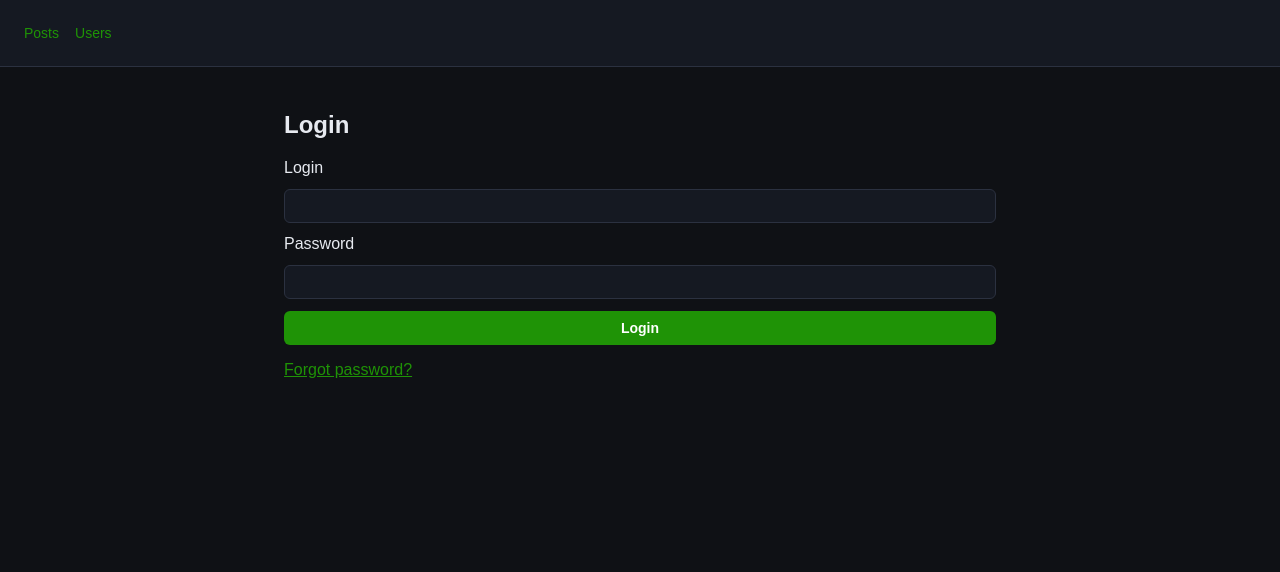
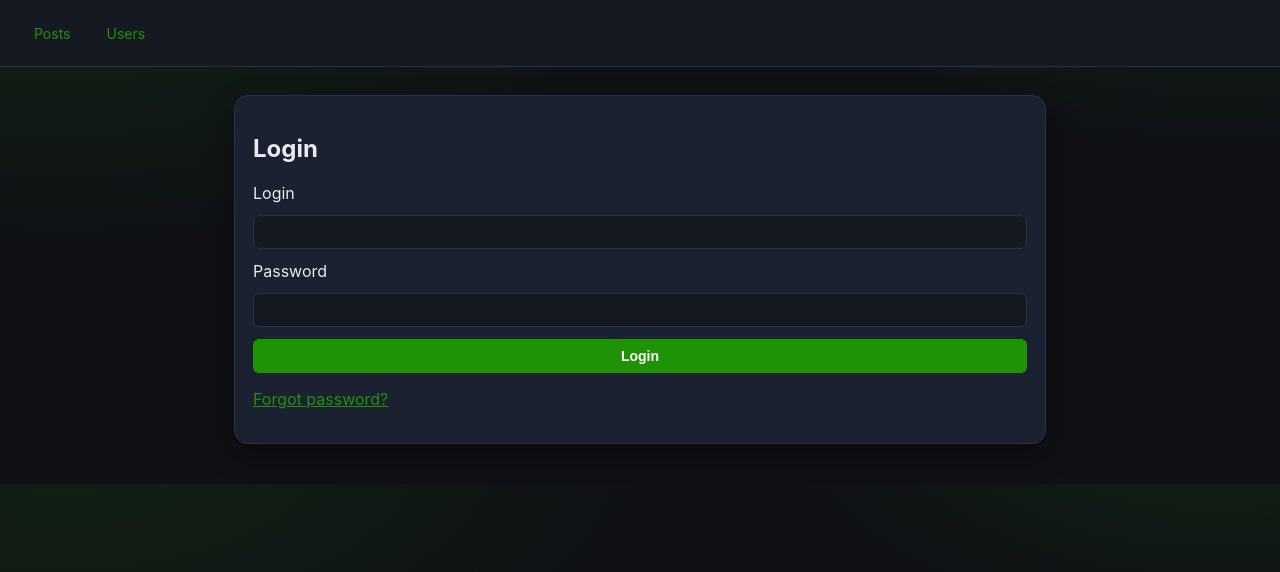
Before and after one commit to Monstrik/fastendpoints-demo, a Next.js app in the folder frontend/: page /login in a window 1280 px wide. Shown: the top 572 px of the page. Built offline with nearby package versions, Linux system fonts and the light colour scheme; no server answers.

Commit message:
feat(styles): enhance global styles with new color variables and improved layout

```diff
--- a/frontend/app/globals.css
+++ b/frontend/app/globals.css
@@ -8,7 +8,10 @@
   --text: #e7eaf0;
   --muted-border: #2b3140;
   --surface: #151922;
+  --surface-elevated: #1b2130;
   --link: #1f9306;
+  --accent-soft: rgba(31, 147, 6, 0.14);
+  --shadow-soft: 0 12px 30px rgba(0, 0, 0, 0.32);
 }
 
 .light {
@@ -16,7 +19,10 @@
   --text: #111827;
   --muted-border: #d1d5db;
   --surface: #f8fafc;
+  --surface-elevated: #ffffff;
   --link: #1f9306;
+  --accent-soft: rgba(31, 147, 6, 0.08);
+  --shadow-soft: 0 12px 30px rgba(15, 23, 42, 0.12);
 }
 
 * {
@@ -27,8 +33,11 @@ html,
 body {
   margin: 0;
   padding: 0;
-  font-family: Arial, sans-serif;
-  background: var(--bg);
+  font-family: Inter, ui-sans-serif, system-ui, -apple-system, "Segoe UI", Roboto, Arial, sans-serif;
+  background:
+    radial-gradient(1200px 600px at 5% -10%, var(--accent-soft), transparent 50%),
+    radial-gradient(1000px 500px at 95% -15%, var(--accent-soft), transparent 45%),
+    var(--bg);
   color: var(--text);
 }
 
@@ -45,6 +54,10 @@ header {
   align-items: flex-start;
   border-bottom: 1px solid var(--muted-border);
   background: var(--surface);
+  position: sticky;
+  top: 0;
+  z-index: 40;
+  backdrop-filter: saturate(1.2) blur(8px);
 }
 
 .nav-menu {
@@ -80,12 +93,15 @@ header {
   color: var(--link);
   text-decoration: none;
   font-size: 14px;
-  transition: opacity 0.2s ease;
+  border-radius: 8px;
+  padding: 6px 10px;
+  transition: opacity 0.2s ease, background 0.2s ease;
 }
 
 .nav-links a:hover {
-  opacity: 0.8;
-  text-decoration: underline;
+  opacity: 0.95;
+  text-decoration: none;
+  background: var(--accent-soft);
 }
 
 .user-menu-container {
@@ -105,6 +121,7 @@ header {
   transition: all 0.2s ease;
   padding: 0;
   font-size: 20px;
+  box-shadow: var(--shadow-soft);
 }
 
 .user-icon-button:hover {
@@ -121,7 +138,7 @@ header {
   border-radius: 6px;
   min-width: 220px;
   margin-top: 8px;
-  box-shadow: 0 4px 12px rgba(0, 0, 0, 0.15);
+  box-shadow: var(--shadow-soft);
   z-index: 1000;
   animation: slideDown 0.2s ease;
 }
@@ -214,9 +231,17 @@ header {
 }
 
 main {
-  max-width: 760px;
+  max-width: 860px;
   margin: 0 auto;
-  padding: 24px;
+  padding: 28px 24px 40px;
+}
+
+main > * {
+  background: var(--surface-elevated);
+  border: 1px solid var(--muted-border);
+  border-radius: 14px;
+  box-shadow: var(--shadow-soft);
+  padding: 18px;
 }
 
 form {
@@ -234,6 +259,14 @@ button {
   border-radius: 6px;
   background: var(--surface);
   color: var(--text);
+}
+
+input:focus,
+select:focus,
+textarea:focus,
+button:focus-visible {
+  outline: 2px solid var(--link);
+  outline-offset: 2px;
 }
 
 button:not(.theme-switch):not(.reaction-button) {
@@ -333,11 +366,13 @@ td {
   border: 1px solid var(--muted-border);
   border-radius: 12px;
   padding: 16px;
-  transition: border-color 0.15s ease;
+  transition: border-color 0.15s ease, transform 0.15s ease, box-shadow 0.15s ease;
+  box-shadow: var(--shadow-soft);
 }
 
 .post-card:hover {
   border-color: var(--link);
+  transform: translateY(-2px);
 }
 
 .post-card-header {
```
